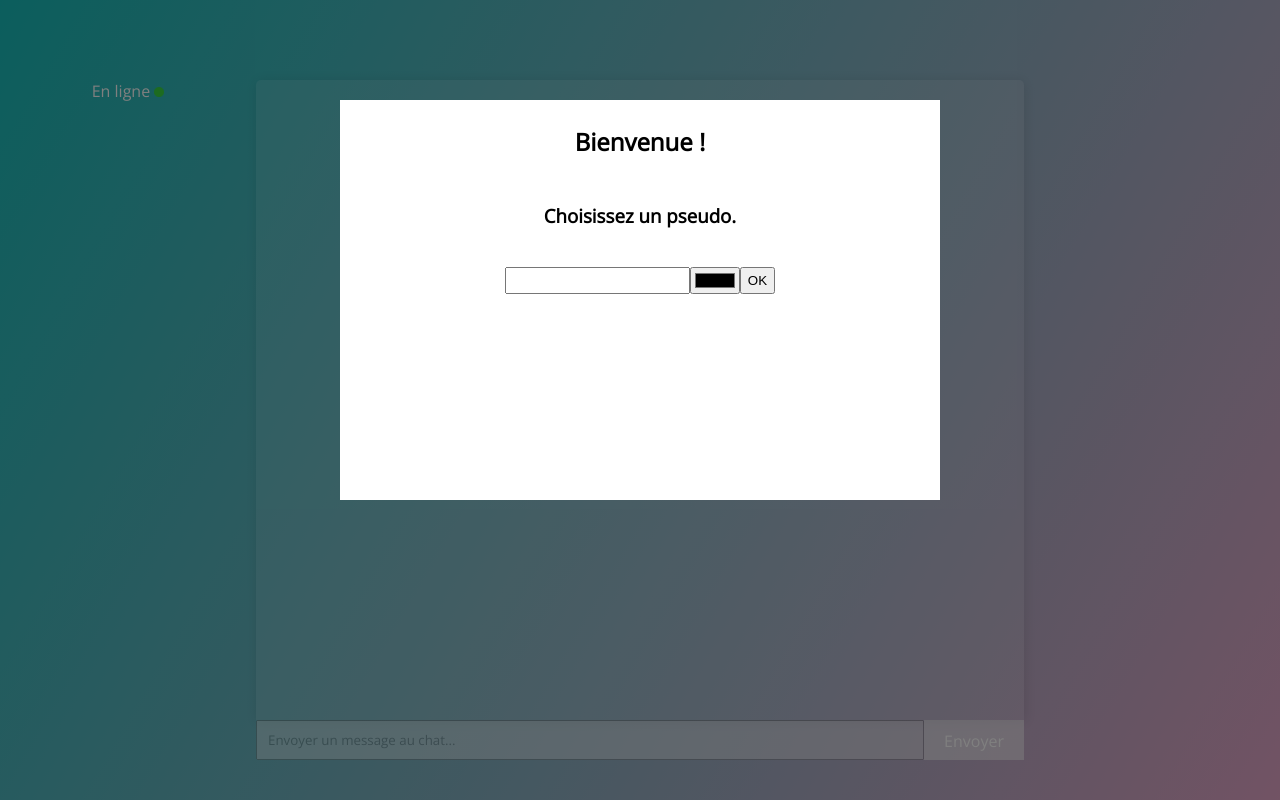
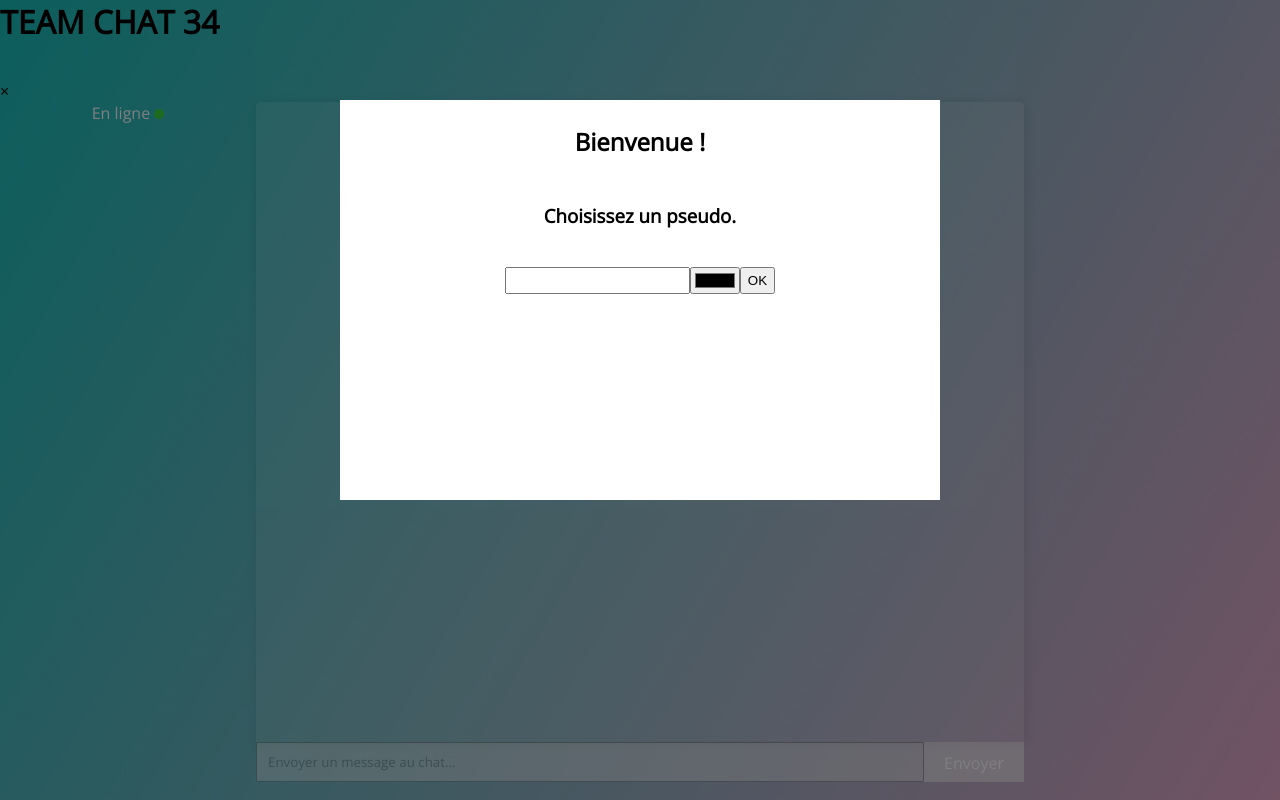
Before and after one commit to XLoris/Node.js-Chat, a website: page src/client.html in a window 1280 px wide. Shown: the top 800 px of the page. Drawn offline with nearby package versions, Linux system fonts and the light colour scheme; no server answers.

Commit message:
Update client.html

```diff
--- a/src/client.html
+++ b/src/client.html
@@ -1,13 +1,12 @@
 <html>
   <head>
     <meta charset="utf-8" />
-    <title>LE CHAT DE LA TEAM 34</title>
+    <title>TEAM CHAT 34</title>
     <script src="/socket.io/socket.io.js"></script>
     <link rel="stylesheet" href="style.css">
   </head>
   <body>
 <body>
-
     <div id="overlay">
 
       <div class="popup_wrap">
@@ -20,20 +19,31 @@
         </div>
       </div>
 
+
+
     </div>
-  <div id="top"></div>
-  <div id="menuGauche">
-  <div id="titleEnLigne" class="pseudos">En ligne <img id="imageco" src="rond.png"></div>
-  <div id="list_pseudos" class="pseudos"></div>
+  <div id="top" class="content">
+    <div id="burgerMenu">
+    <div class="burger"></div>
+    <div class="burger"></div>
+    <div class="burger"></div>
+    </div>
+    <div id="titreTop"><h1>TEAM CHAT 34</h1></div>
   </div>
-  <div>
-  <div id="message-container"></div>
-  <div id="send-container">
+  <div id="overlay_b">
+    <span class="closebtn" onclick="closeOverlay()" title="Close Overlay"> &#215 </span>
+  </div>
+      <div id="menuGauche">
+        <div id="titleEnLigne" class="pseudos">En ligne <img id="imageco" src="rond.png"></div>
+        <div id="list_pseudos" class="pseudos"></div>
+      </div>
+  <div id="message-container" class="content"></div>
+  <div id="send-container" class="content">
     <input type="text" id="message-input" placeholder="Envoyer un message au chat..." maxlength="100" onkeypress="enterKey(event)">
     <div id="bouton">Envoyer</div><br/>
     <div id="pseudoLocal"></div>
   </div>
-  <div id="bot"></div>
+  <div id="bot" class="content"></div>
   <script src="script.js"></script>
 </body>
 </html>
```
